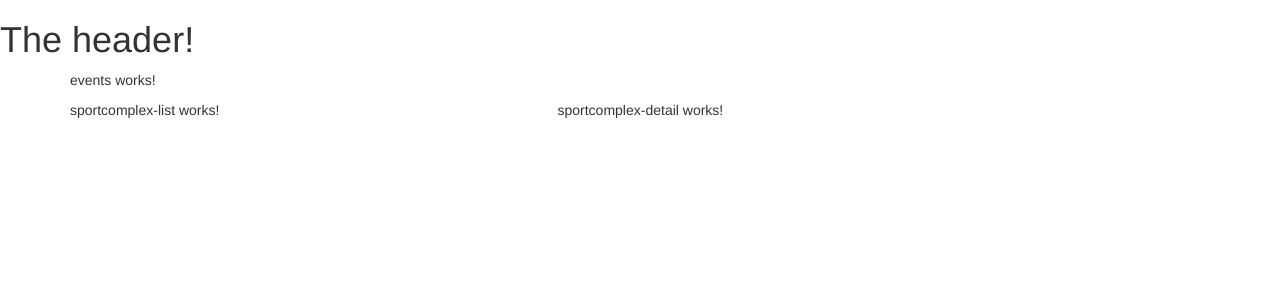
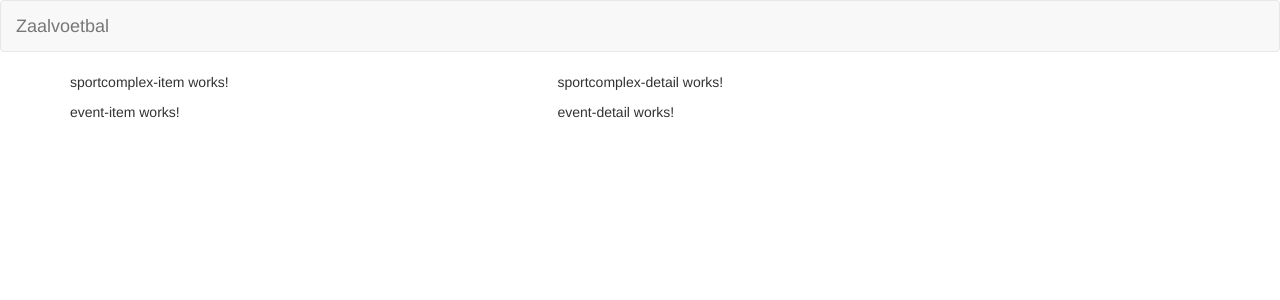
Before and after one commit to JKannekens/SPAangular, an Angular app: page / in a window 1280 px wide. Shown: the top 300 px of the page. Built offline with nearby package versions, Linux system fonts and the light colour scheme.

Commit message:
Models added

```diff
--- a/src/app/app.component.html
+++ b/src/app/app.component.html
@@ -2,8 +2,8 @@
 <div class="container">
   <div class="row">
     <div class="col-md-12">
+      <app-sportcomplexes></app-sportcomplexes>
       <app-events></app-events>
-      <app-sportcomplexes></app-sportcomplexes>
     </div>
   </div>
 </div>
--- a/src/app/app.module.ts
+++ b/src/app/app.module.ts
@@ -10,6 +10,7 @@ import { SportcomplexListComponent } from './sportcomplexes/sportcomplex-list/sp
 import { EventDetailComponent } from './events/event-detail/event-detail.component';
 import { EventListComponent } from './events/event-list/event-list.component';
 import { EventItemComponent } from './events/event-list/event-item/event-item.component';
+import {SportcomplexItemComponent} from './sportcomplexes/sportcomplex-list/sportcomplex-item/sportcomplex-item.component';
 
 @NgModule({
   declarations: [
@@ -19,6 +20,7 @@ import { EventItemComponent } from './events/event-list/event-item/event-item.co
     EventsComponent,
     SportcomplexDetailComponent,
     SportcomplexListComponent,
+    SportcomplexItemComponent,
     EventDetailComponent,
     EventListComponent,
     EventItemComponent
--- a/src/app/events/event-list/event-list.component.html
+++ b/src/app/events/event-list/event-list.component.html
@@ -1,3 +1 @@
-<p>
-  event-list works!
-</p>
+<app-event-item></app-event-item>
--- a/src/app/events/events.component.html
+++ b/src/app/events/events.component.html
@@ -1,3 +1,8 @@
-<p>
-  events works!
-</p>
+<div class="row">
+  <div class="col-md-5">
+    <app-event-list></app-event-list>
+  </div>
+  <div class="col-md-7">
+    <app-event-detail></app-event-detail>
+  </div>
+</div>
--- a/src/app/header/header.component.html
+++ b/src/app/header/header.component.html
@@ -1 +1,14 @@
-<h1>The header!</h1>
+<nav class="navbar navbar-default">
+  <div class="container-fluid">
+    <div class="navbar-header">
+      <a href="#" class="navbar-brand">Zaalvoetbal</a>
+    </div>
+
+    <div class="collapse navbar-default">
+      <ul class="nav navbar-nav">
+      <li><a href="#">Sportcomplexes</a></li>
+      <li><a href="#">Events</a></li>
+    </ul>
+  </div>
+  </div>
+</nav>
--- a/src/app/sportcomplexes/sportcomplex-list/sportcomplex-list.component.html
+++ b/src/app/sportcomplexes/sportcomplex-list/sportcomplex-list.component.html
@@ -1,3 +1 @@
-<p>
-  sportcomplex-list works!
-</p>
+<app-sportcomplex-item></app-sportcomplex-item>
```
Also changed, not shown: src/app/events/event.model.ts (added, +20 -0 lines), src/app/shared/hall.model.ts (added, +9 -0 lines), src/app/shared/participant.model.ts (added, +11 -0 lines), src/app/sportcomplexes/sportcomplex.model.ts (added, +21 -0 lines).
